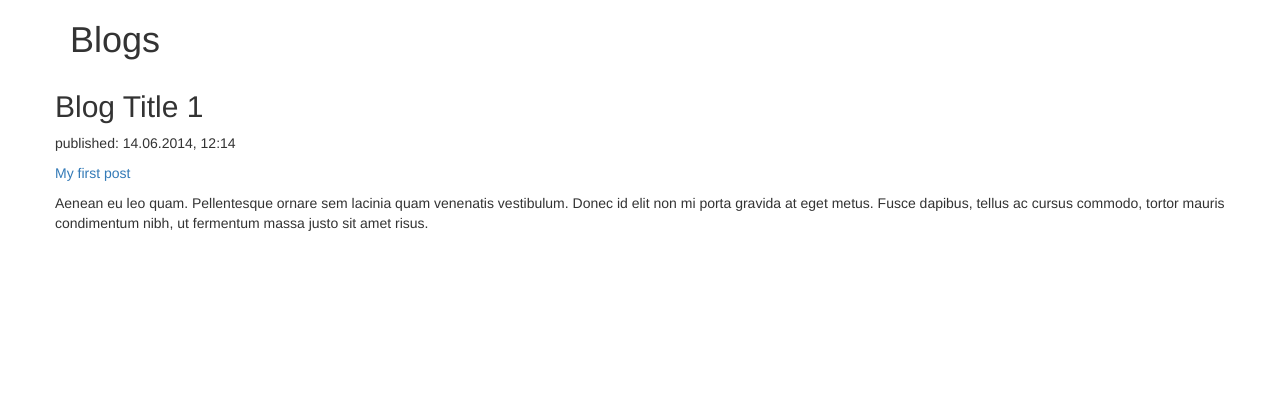
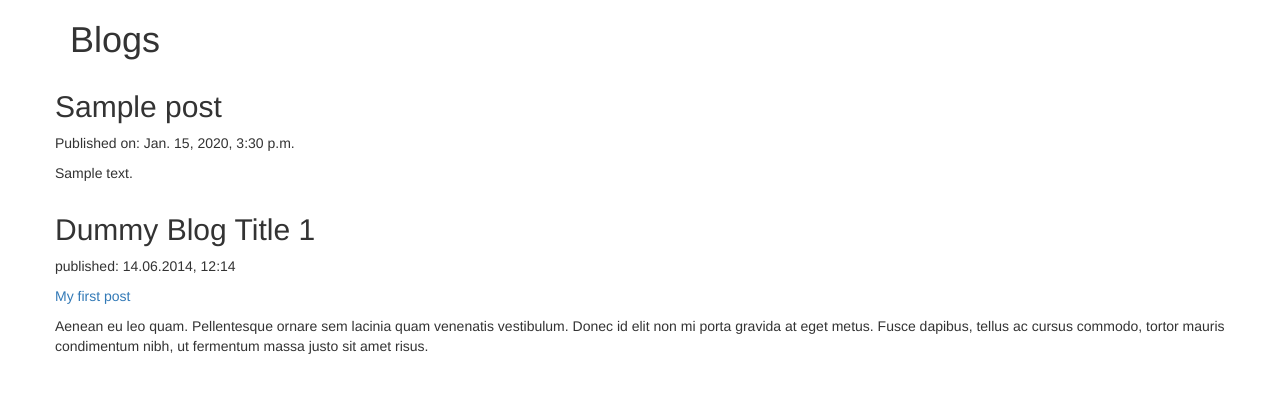
Before and after one commit to milinmestry/my-first-blog, a Django app: template blog/templates/blog/post_list.htm in a window 1280 px wide. Shown: the top 393 px of the page. Run offline with Django 3.2, Linux system fonts and the light colour scheme; the template is opened without the code that fills it: values that come from a table or form of the project are taken from there, others are empty; tables that the repository leaves empty hold one stand-in row (values such as "Sample post"); some libraries are stand-ins or nearby versions.

Commit message:
Display dynamic blog post data into html template file.

```diff
--- a/blog/templates/blog/post_list.htm
+++ b/blog/templates/blog/post_list.htm
@@ -20,8 +20,16 @@
   <body>
     <div class="container">
       <h1>Blogs</h1>
+      {% for post in posts %}
       <div class="row">
-        <h2>Blog Title 1</h2>
+          <h2>{{ post.title }}</h2>
+          <p>Published on: {{ post.published_date }}</p>
+          <p>{{ post.text|linebreaksbr }}</p>
+      </div>
+      {% endfor %}
+
+      <div class="row">
+        <h2>Dummy Blog Title 1</h2>
         <p>published: 14.06.2014, 12:14</p>
         <p><a href="">My first post</a></p>
         <p>Aenean eu leo quam. Pellentesque ornare sem lacinia quam venenatis vestibulum. Donec id elit non mi porta gravida at eget metus. Fusce dapibus, tellus ac cursus commodo, tortor mauris condimentum nibh, ut fermentum massa justo sit amet risus.</p>
--- a/blog/views.py
+++ b/blog/views.py
@@ -1,5 +1,8 @@
 from django.shortcuts import render
+from django.utils import timezone
+from .models import Post
 
 # Create your views here.
 def post_list(request):
-    return render(request, 'blog/post_list.htm', {})
+    posts = Post.objects.filter(published_date__lte=timezone.now()).order_by('published_date')
+    return render(request, 'blog/post_list.htm', {'posts': posts})
```
